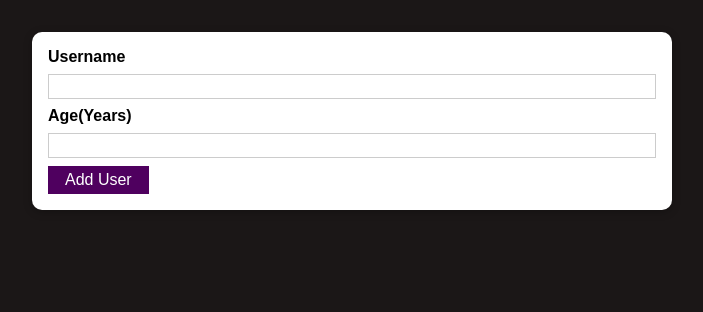
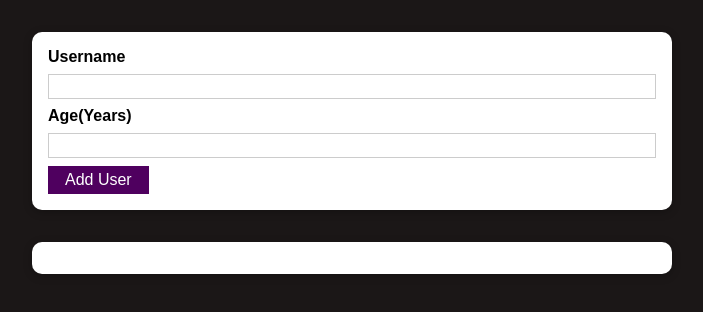
Before and after one commit to takkar94/AddingProjectWithValidation, a React (Create React App) app: page / in a window 1280 px wide. Shown: the top 312 px of the page, without its empty margins (288-991 px from the left). Built offline with nearby package versions, Linux system fonts and the light colour scheme.

Commit message:
adding a users display component

```diff
--- a/src/App.js
+++ b/src/App.js
@@ -1,11 +1,13 @@
 import React from 'react';
 import AddUser from './components/Users/AddUsers';
+import UsersList from './components/Users/UsersList';
 
 
 function App() {
   return (
     <div>
       <AddUser/>
+      <UsersList users={[]}/>
     </div>
   );
 }
--- a/src/components/Users/AddUsers.js
+++ b/src/components/Users/AddUsers.js
@@ -2,43 +2,51 @@
 import Card from "../UI/Card";
 import classes from "./AddUsers.module.css";
 import { useState } from "react";
+import UsersList from "./UsersList";
 
 const AddUser = (props) => {
+  const [userName, setUserName] = useState("");
+  const [age, setAge] = useState("");
 
-    const [userName, setUserName] =useState('');
-    const [age, setAge] =useState('');
-
+  //adding the username and checking for validation
   const addUserHandler = (event) => {
     event.preventDefault();
-        if(userName.trim()===0 || age.trim()===0){
+    if (userName.trim() === 0 || age.trim() === 0) {
       return;
     }
-        if(+age < 1) {
+    if (+age < 1) {
       return;
     }
     console.log(userName, age);
-        setUserName('');
-        setAge('');
-    }
+    setUserName("");
+    setAge("");
+  };
 
+  //sets the username
   const usernameChangeHandler = (event) => {
     setUserName(event.target.value);
   };
 
+  //sets the age
   const ageChangeHandler = (event) => {
     setAge(event.target.value);
   };
   return (
-        <Card className={classes.input} >
+    <Card className={classes.input}>
       <form onSubmit={addUserHandler}>
         <label htmlFor="username">Username</label>
-                <input id="username" type="text" value={userName} onChange={usernameChangeHandler}/>
+        <input
+          id="username"
+          type="text"
+          value={userName}
+          onChange={usernameChangeHandler}
+        />
         <label htmlFor="age">Age(Years)</label>
-                <input id="age" type="number" value={age} onChange={ageChangeHandler}/>
+        <input id="age" type="number" value={age} onChange={ageChangeHandler} />
         <Button type="submit">Add User</Button>
       </form>
     </Card>
-    )
+  );
 };
 
 export default AddUser;
--- /dev/null
+++ b/src/components/Users/UsersList.js
@@ -0,0 +1,21 @@
+import Card from "../UI/Card";
+import classes from './UsersList.module.css';
+
+const UsersList = (props) => {
+    return (
+        <Card className={classes.users}>
+        <ul>
+            {props.users.map(user => {
+                return(
+                    <li>
+                        {user.name} ({user.age} years old)
+                    </li>
+                )
+            })}
+        </ul>
+        </Card>
+    )
+}
+
+
+export default UsersList;
--- /dev/null
+++ b/src/components/Users/UsersList.module.css
@@ -0,0 +1,16 @@
+.users {
+    margin: 2rem auto;
+    width: 90%;
+    max-width: 40rem;
+  }
+
+  .users ul {
+    list-style: none;
+    padding: 1rem;
+  }
+
+  .users li {
+    border: 1px solid #ccc;
+    margin: 0.5rem 0;
+    padding: 0.5rem;
+  }
```
Lines whose indentation alone changed are shown as unchanged.
